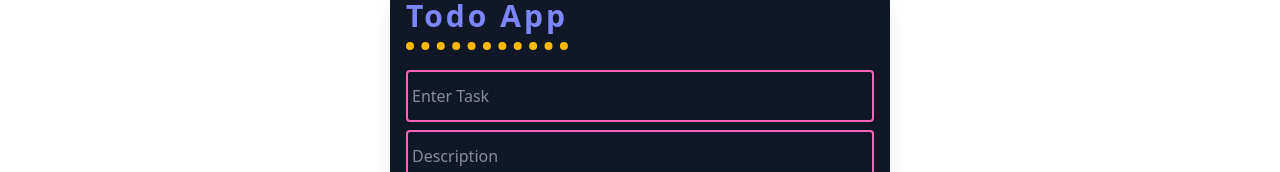
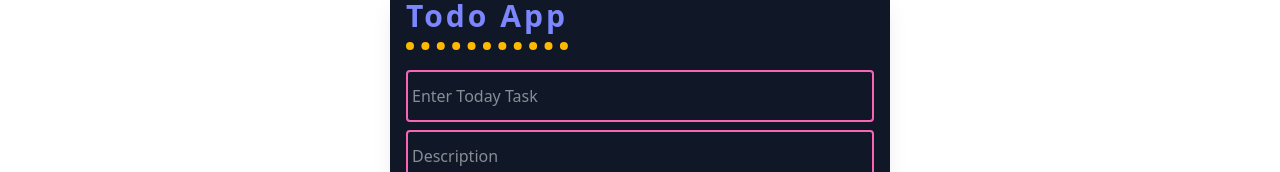
Before and after one commit to Wilson9108/todo-list-mern-deploy, a React app in the folder frontend/: page / in a window 1280 px wide. Shown: the part 305-477 px from the top of the page. Built offline with nearby package versions, Linux system fonts and the light colour scheme; no server answers; the HTML template or start-up script is replaced by a standard one.

Commit message:
in the entertask input placeholder enter task to enter today task

```diff
--- a/frontend/src/components/AddTask.jsx
+++ b/frontend/src/components/AddTask.jsx
@@ -70,7 +70,7 @@ function AddTask({fetchTasks}) {
                 <form className="w-[500px] p-4 bg-gray-900 shadow-xl pb-15  rounded-tl-2xl rounded-tr-2xl rounded-bl-2xl relative"  onSubmit={handleValidation}>
                     <h1 className="text-3xl text-center mb-3 tracking-widest font-bold text-indigo-400  border-b-8 border-amber-400 inline-block border-dotted border-off pb-2">Todo App</h1>
                     <div>
-                        <input type="text" data-testid="task-name" value={taskName} name="taskname" placeholder="Enter Task" onChange={(e) => setTaskName(e.target.value)} className="border-2 text-white w-full mt-2 px-1 py-3 border-pink-400 rounded outline-amber-500 focus:rounded-full" />
+                        <input type="text" data-testid="task-name" value={taskName} name="taskname" placeholder="Enter Today Task" onChange={(e) => setTaskName(e.target.value)} className="border-2 text-white w-full mt-2 px-1 py-3 border-pink-400 rounded outline-amber-500 focus:rounded-full" />
                         <p className='text-red-900'>{taskNameError}</p>
                     </div>
                     <div>
```
